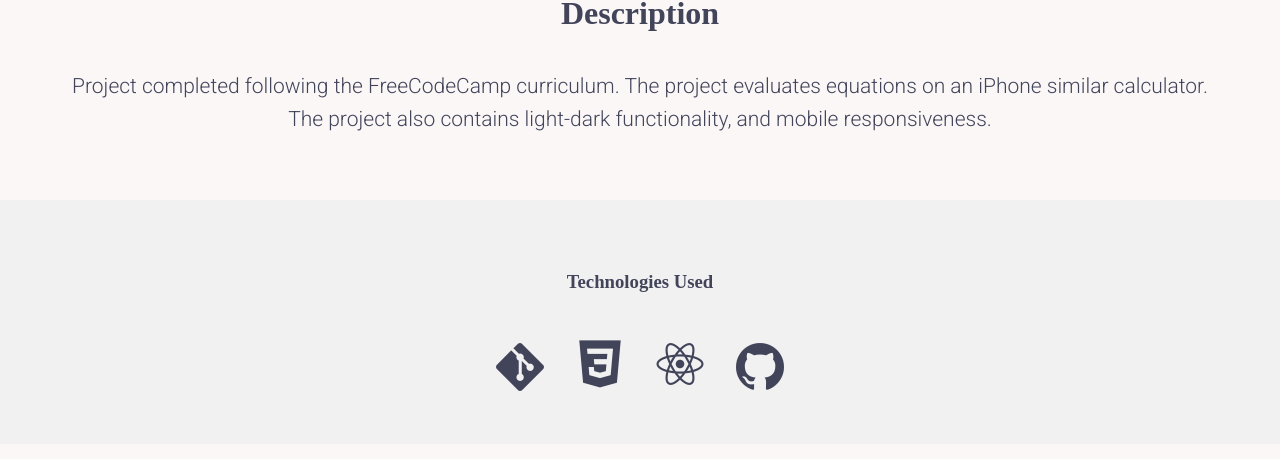
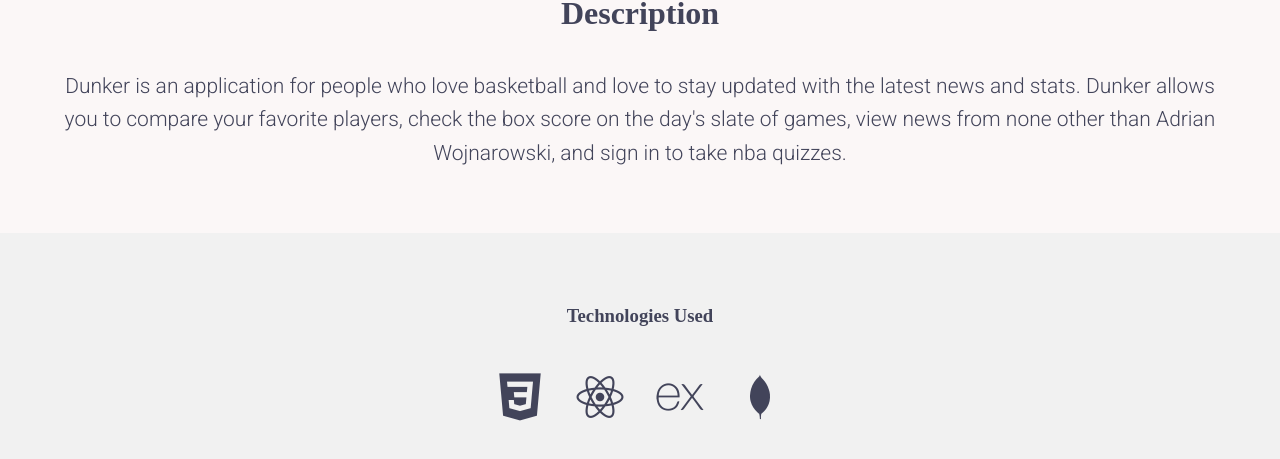
Before and after one commit to BostonRohan/portfolio, a React (Create React App) app: page /projects/Calculator in a window 1280 px wide. Shown: the part 341-800 px from the top of the page. Built offline with nearby package versions, Linux system fonts and the light colour scheme.

Commit message:
updated project info

```diff
--- a/src/Components/Projects/projectInfo.js
+++ b/src/Components/Projects/projectInfo.js
@@ -1,17 +1,28 @@
 export const projectInfo = [
   {
-    videoLink: "Projects/calculator.mp4",
+    images: [],
+    description:
+      "Dunker is an application for people who love basketball and love to stay updated with the latest news and stats. Dunker allows you to compare your favorite players, check the box score on the day's slate of games, view news from none other than Adrian Wojnarowski, and sign in to take nba quizzes.",
+    id: "dunk",
+    repo: "https://github.com/BostonRohan/dunker",
+    site: "https://dunker.vercel.app/",
+    technologies: [
+      "devicon-css3-plain",
+      "devicon-react-original",
+      "devicon-express-original",
+      "devicon-mongodb-plain",
+    ],
+    learned:
+      "User authentication, cookie storage, handling an express server, operating CRUD operations. How to handle large amounts of data in a table.",
+  },
+  {
+    images: [],
     description:
       "Project completed following the FreeCodeCamp curriculum. The project evaluates equations on an iPhone similar calculator. The project also contains light-dark functionality, and mobile responsiveness.",
-    id: "Calculator",
-    repoLink: "https://github.com/BostonRohan/Calculator",
-    liveSiteLink: "https://bostonrohan.github.io/Calculator/",
-    technologies: [
-      "bi-git git-icon",
-      "devicon-css3-plain",
-      "devicon-react-original",
-      "bi-github github-icon",
-    ],
+    id: "calc",
+    repo: "https://github.com/BostonRohan/Calculator",
+    site: "https://bostonrohan.github.io/Calculator/",
+    technologies: ["devicon-css3-plain", "devicon-react-original"],
     learned:
       "How to use built-in JavaScript functions in React, basic styling techniques, and how to test for basic bugs and errors in a project.",
   },
```
